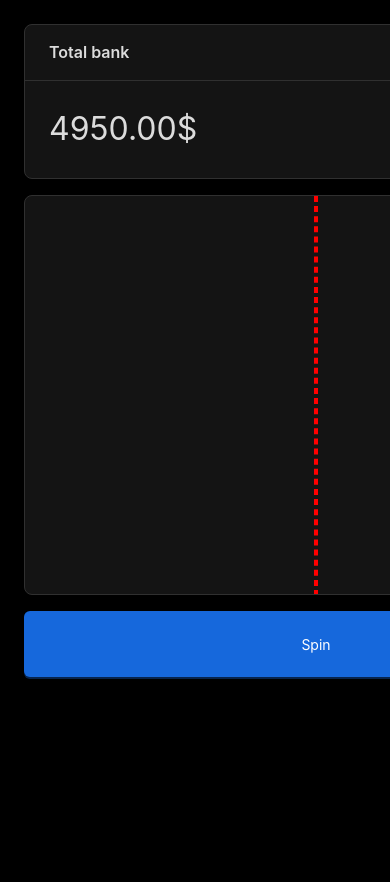
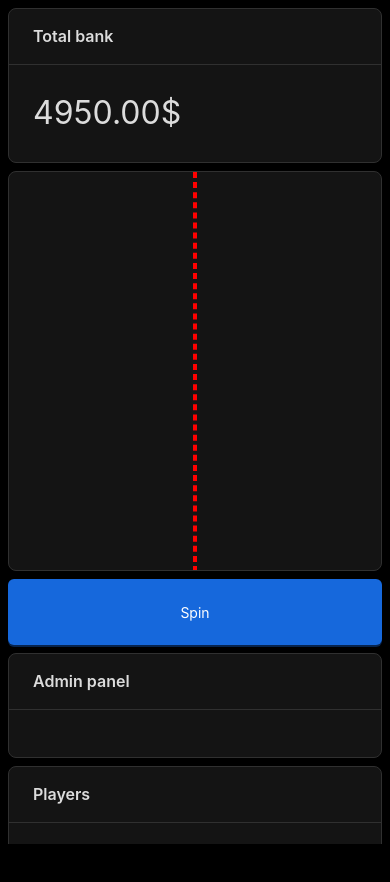
Before and after one commit to vakot/roulette, a Next.js app: page / in a window 390 px wide. Shown: the top 882 px of the page. After the commit the page ends 844 px from the top, so only its background shows below. Built offline with nearby package versions, Linux system fonts and the light colour scheme.

Commit message:
mobile view

```diff
--- a/app/globals.css
+++ /dev/null
@@ -1,107 +0,0 @@
-:root {
-  --max-width: 1100px;
-  --border-radius: 12px;
-  --font-mono: ui-monospace, Menlo, Monaco, "Cascadia Mono", "Segoe UI Mono",
-    "Roboto Mono", "Oxygen Mono", "Ubuntu Monospace", "Source Code Pro",
-    "Fira Mono", "Droid Sans Mono", "Courier New", monospace;
-
-  --foreground-rgb: 0, 0, 0;
-  --background-start-rgb: 214, 219, 220;
-  --background-end-rgb: 255, 255, 255;
-
-  --primary-glow: conic-gradient(
-    from 180deg at 50% 50%,
-    #16abff33 0deg,
-    #0885ff33 55deg,
-    #54d6ff33 120deg,
-    #0071ff33 160deg,
-    transparent 360deg
-  );
-  --secondary-glow: radial-gradient(
-    rgba(255, 255, 255, 1),
-    rgba(255, 255, 255, 0)
-  );
-
-  --tile-start-rgb: 239, 245, 249;
-  --tile-end-rgb: 228, 232, 233;
-  --tile-border: conic-gradient(
-    #00000080,
-    #00000040,
-    #00000030,
-    #00000020,
-    #00000010,
-    #00000010,
-    #00000080
-  );
-
-  --callout-rgb: 238, 240, 241;
-  --callout-border-rgb: 172, 175, 176;
-  --card-rgb: 180, 185, 188;
-  --card-border-rgb: 131, 134, 135;
-}
-
-@media (prefers-color-scheme: dark) {
-  :root {
-    --foreground-rgb: 255, 255, 255;
-    --background-start-rgb: 0, 0, 0;
-    --background-end-rgb: 0, 0, 0;
-
-    --primary-glow: radial-gradient(rgba(1, 65, 255, 0.4), rgba(1, 65, 255, 0));
-    --secondary-glow: linear-gradient(
-      to bottom right,
-      rgba(1, 65, 255, 0),
-      rgba(1, 65, 255, 0),
-      rgba(1, 65, 255, 0.3)
-    );
-
-    --tile-start-rgb: 2, 13, 46;
-    --tile-end-rgb: 2, 5, 19;
-    --tile-border: conic-gradient(
-      #ffffff80,
-      #ffffff40,
-      #ffffff30,
-      #ffffff20,
-      #ffffff10,
-      #ffffff10,
-      #ffffff80
-    );
-
-    --callout-rgb: 20, 20, 20;
-    --callout-border-rgb: 108, 108, 108;
-    --card-rgb: 100, 100, 100;
-    --card-border-rgb: 200, 200, 200;
-  }
-}
-
-* {
-  box-sizing: border-box;
-  padding: 0;
-  margin: 0;
-}
-
-html,
-body {
-  max-width: 100vw;
-  overflow-x: hidden;
-}
-
-body {
-  color: rgb(var(--foreground-rgb));
-  background: linear-gradient(
-      to bottom,
-      transparent,
-      rgb(var(--background-end-rgb))
-    )
-    rgb(var(--background-start-rgb));
-}
-
-a {
-  color: inherit;
-  text-decoration: none;
-}
-
-@media (prefers-color-scheme: dark) {
-  html {
-    color-scheme: dark;
-  }
-}
--- a/app/layout.tsx
+++ b/app/layout.tsx
@@ -1,7 +1,10 @@
 import MainLayout from '@components/Layout'
 import { Providers } from '@components/Providers'
 import type { Metadata } from 'next'
-import './globals.css'
+
+import '@styles/global.css'
+import '@styles/reset.css'
+import '@styles/variables.css'
 
 export const metadata: Metadata = {
   title: 'Roulette'
--- a/app/page.module.css
+++ b/app/page.module.css
@@ -1,30 +1,56 @@
 .main {
-  display: flex;
+  display: grid;
+  grid-template-columns: repeat(3, 1fr);
   position: relative;
   min-height: 100%;
   width: 100%;
 }
 
 .column {
-  flex: 1;
   display: flex;
   flex-direction: column;
   align-items: center;
   padding: 8px;
-  min-width: 200px;
   overflow: hidden;
   gap: 16px;
 }
+
 .column:nth-child(1) {
-  position: sticky;
-  top: 0;
-  flex: 60%;
-  min-width: 600px;
-  height: 100vh;
+  grid-column-start: 1;
+  grid-column-end: 3;
 }
 .column:nth-child(2) {
-  flex: 20%;
-  min-width: 400px;
+  grid-column-start: 3;
+  grid-column-end: 4;
+}
+
+@media (max-width: 1200px) {
+  .main {
+    grid-template-columns: repeat(2, 1fr);
+  }
+  .column:nth-child(1) {
+    grid-column-start: 1;
+    grid-column-end: 2;
+  }
+  .column:nth-child(2) {
+    grid-column-start: 2;
+    grid-column-end: 3;
+  }
+}
+
+@media (max-width: 992px) {
+  .main {
+    grid-template-columns: 1fr;
+  }
+  .column {
+    gap: 8px;
+    grid-column-start: 1 !important;
+    grid-column-end: 2 !important;
+    padding: 0 8px 8px 8px;
+  }
+  .column:first-child {
+    padding: 8px;
+  }
 }
 
 .winner,
--- a/components/Layout/index.tsx
+++ b/components/Layout/index.tsx
@@ -1,6 +1,7 @@
 'use client'
 
 import { Layout } from 'antd'
+import styles from './style.module.css'
 
 export default function MainLayout({
   children
@@ -8,8 +9,8 @@ export default function MainLayout({
   children: React.ReactNode
 }>): React.ReactElement {
   return (
-    <Layout style={{ padding: 16 }}>
-      <Layout.Content>{children}</Layout.Content>
+    <Layout className={styles.layout}>
+      <Layout.Content className={styles['layout-content']}>{children}</Layout.Content>
     </Layout>
   )
 }
--- /dev/null
+++ b/components/Layout/style.module.css
@@ -0,0 +1,4 @@
+.layout {
+  min-width: 100%;
+  min-height: 100%;
+}
--- a/components/Roulette/styles.css
+++ b/components/Roulette/styles.css
@@ -1,8 +1,5 @@
 .roulette-wrapper {
   position: relative;
-  min-width: 400px;
-  width: 400px;
-  min-height: 100px;
   overflow: hidden;
 }
 
--- /dev/null
+++ b/styles/global.css
@@ -0,0 +1,11 @@
+html,
+body {
+  max-width: 100vw;
+  min-height: 100vh;
+  overflow-x: hidden;
+}
+
+body {
+  color: white;
+  background: black;
+}
--- /dev/null
+++ b/styles/reset.css
@@ -0,0 +1,64 @@
+*,
+*::before,
+*::after {
+  box-sizing: border-box;
+}
+
+* {
+  margin: 0;
+  padding: 0;
+}
+
+ul[role='list'],
+ol[role='list'] {
+  list-style: none;
+}
+
+html:focus-within {
+  scroll-behavior: smooth;
+}
+
+a:not([class]) {
+  text-decoration-skip-ink: auto;
+}
+
+img,
+picture,
+svg,
+video,
+canvas {
+  max-width: 100%;
+  height: auto;
+  vertical-align: middle;
+  font-style: italic;
+  background-repeat: no-repeat;
+  background-size: cover;
+}
+
+input,
+button,
+textarea,
+select {
+  font: inherit;
+}
+
+@media (prefers-reduced-motion: reduce) {
+  html:focus-within {
+    scroll-behavior: auto;
+  }
+  *,
+  *::before,
+  *::after {
+    animation-duration: 0.01ms !important;
+    animation-iteration-count: 1 !important;
+    transition-duration: 0.01ms !important;
+    scroll-behavior: auto !important;
+    transition: none;
+  }
+}
+
+body,
+html {
+  height: 100%;
+  scroll-behavior: smooth;
+}
--- /dev/null
+++ b/styles/variables.css
@@ -0,0 +1,7 @@
+:root {
+  --breakpoint-sm: 576px;
+  --breakpoint-md: 768px;
+  --breakpoint-lg: 992px;
+  --breakpoint-xl: 1200px;
+  --breakpoint-xxl: 1400px;
+}
--- a/utils/helpers.ts
+++ b/utils/helpers.ts
@@ -1,26 +1,30 @@
 /**
- * Generates a random index based on probabilities defined in an array of numbers.
+ * Selects a random index from an array of numbers, with probabilities calculated using exponentiation.
+ * Higher values have higher chances of being selected.
  *
- * @param {number[]} items An array of numbers representing probabilities.
- * @returns {number} The index of the chosen item based on its probability (fallback: -1).
+ * @param {number[]} items An array of numbers.
+ * @param {number} exponent Exponent value for scaling probabilities (higher exponent gives higher chances to larger numbers).
+ * @returns {number} A random index from the array, selected based on the calculated probabilities (fallback: -1).
  */
-export function getRandomIndexWithProbabilities(items: number[]): number | -1 {
-  // Calculate total sum of probabilities
-  const total = items.reduce((acc, item) => acc + item, 0)
+export function getRandomIndexWithProbabilities(items: number[], exponent: number = 1.5): number {
+  const probabilities = getProbabilities(items, exponent)
 
-  // Generate a random number between 0 and total
-  let randomNumber = Math.random() * total
+  // Generate a random number between 0 and 1
+  const random = Math.random()
 
-  // Find the index corresponding to the random number
-  for (let i = 0; i < items.length; i++) {
-    const item = items[i]
-    const probability = item
-    if (randomNumber < probability) {
+  // Accumulate probabilities
+  let accumulator = 0
+
+  for (let i = 0; i < probabilities.length; i++) {
+    accumulator += probabilities[i]
+
+    // Return the index if the accumulated probability exceeds the random number
+    if (random < accumulator) {
       return i
     }
-    randomNumber -= probability
   }
 
+  // Fallback: return the last index (should not reach here if probabilities are correctly normalized)
   return -1
 }
 
@@ -32,7 +36,7 @@ export function getRandomIndexWithProbabilities(items: number[]): number | -1 {
  * @param {number} exponent Exponent value for scaling probabilities (higher exponent gives higher chances to larger numbers).
  * @returns {number[]} An array of probabilities in decimal form corresponding to each item.
  */
-export function getProbabilities(items: number[], exponent: number = 0.75): number[] {
+export function getProbabilities(items: number[], exponent: number = 1.5): number[] {
   // Calculate scaled values using exponentiation
   const scaledValues = items.map((item) => Math.pow(item, exponent))
 
```
